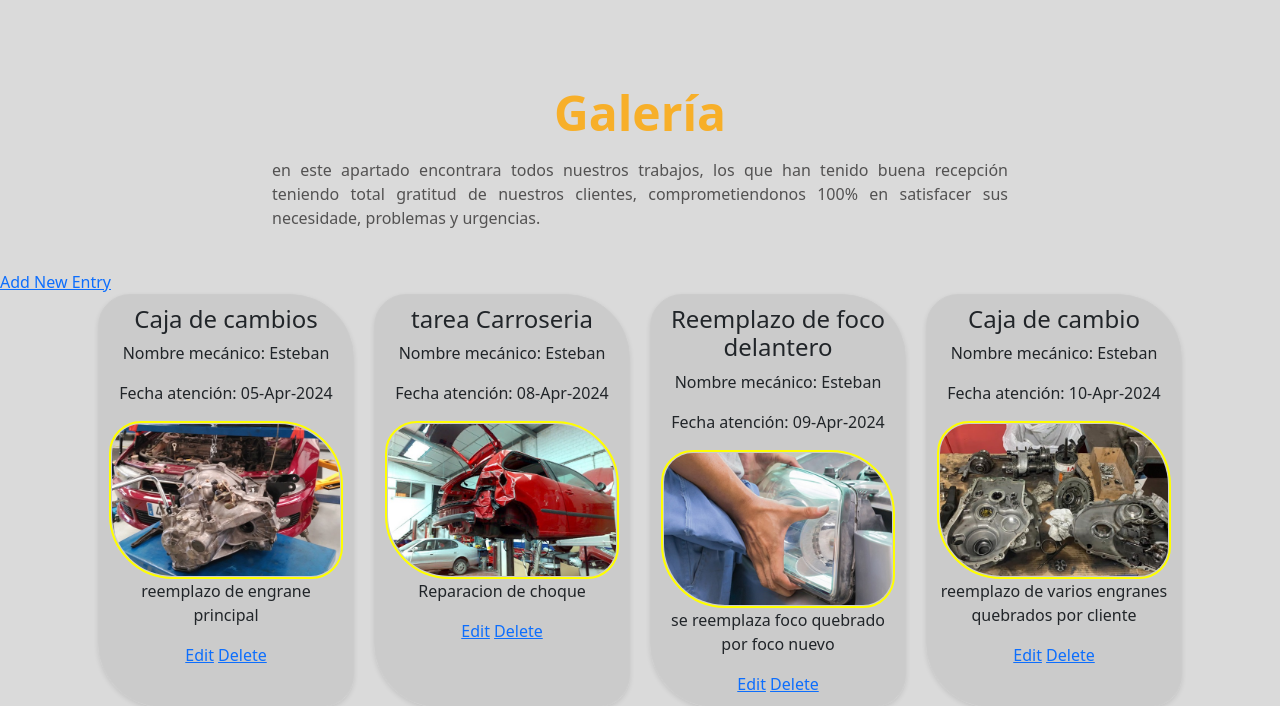
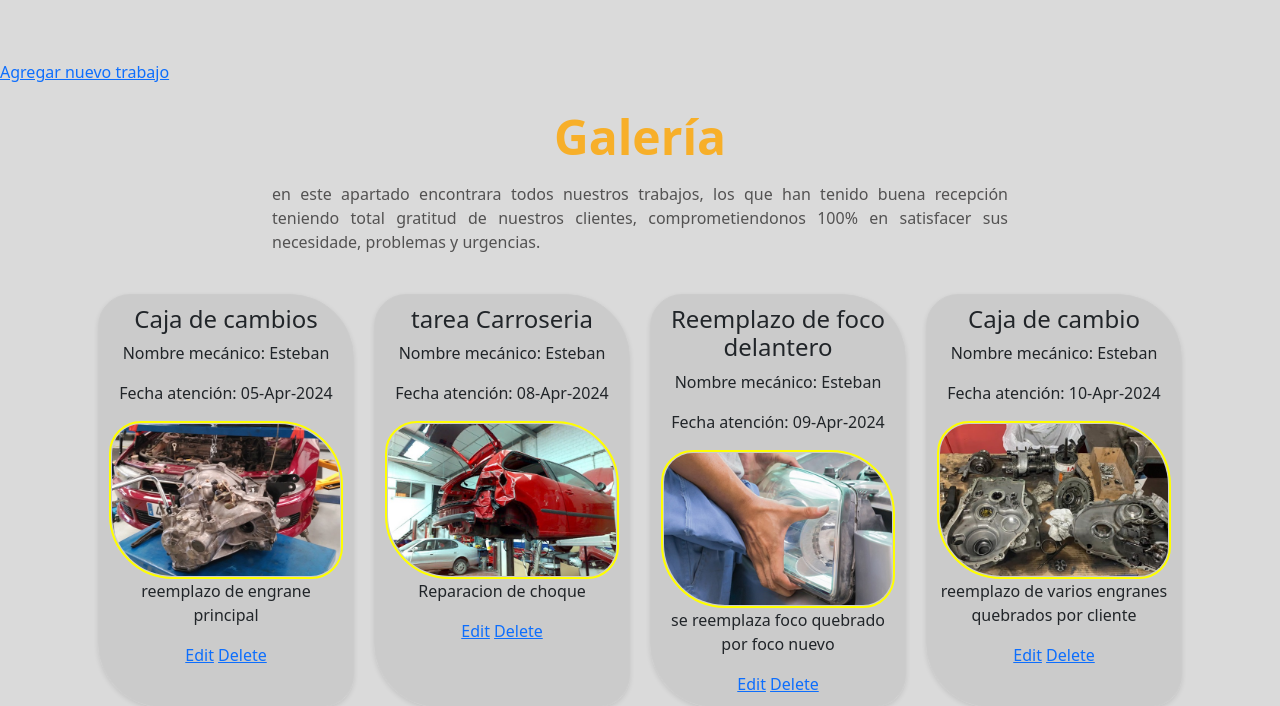
Before and after one commit to NicoBust/RayoMakween3, a Django app: page /images/ in a window 1280 px wide. Shown: the part 80-786 px from the top of the page. Run offline with Django 4.2, Linux system fonts and the light colour scheme; a user stored in the database is signed in; data comes from the database, SQL or seed files in the repository.

Commit message:
me canse

```diff
--- a/mecanicos/forms.py
+++ b/mecanicos/forms.py
@@ -1,7 +1,7 @@
 # forms.py
 from django import forms # type: ignore
 from django.contrib.auth.forms import UserCreationForm # type: ignore
-from .models import User, ImageEntry
+from .models import User, ImageEntry, Material
 
 
 class RegisterForm(UserCreationForm):
@@ -11,6 +11,7 @@ class RegisterForm(UserCreationForm):
 
 # para manejar la creación y actualización de ImageEntry.
 class ImageEntryForm(forms.ModelForm):
+    materials = forms.CharField(widget=forms.Textarea, help_text="Ingrese los materiales separados por comas")
     class Meta:
         model = ImageEntry
-        fields = ['title', 'image', 'description', 'materials', 'date', 'author']
+        fields = ['title', 'image', 'description', 'date', 'author', 'materials']
--- a/mecanicos/models.py
+++ b/mecanicos/models.py
@@ -1,6 +1,7 @@
 # models.py
 from django.db import models # type: ignore
 from django.contrib.auth.models import AbstractBaseUser, BaseUserManager # type: ignore
+#from .models import Material
 
 class UserManager(BaseUserManager):
     def create_user(self, email, password=None):
@@ -60,16 +61,29 @@ class cliente(models.Model):
         return f"{self.nombre} {self.apellido_paterno}"
 
 # para almacenar la información de las imágenes, descripciones y materiales usados.
+class Material(models.Model):
+    name = models.CharField(max_length=255, choices=[
+        ('Ampolleta', 'Ampolleta'),
+        ('mangera', 'mangera'),
+        ('foco delantero', 'foco delantero'),
+        ('pasta', 'pasta'),
+        ('aceite', 'aceite'),
+        ('foco trasero', 'foco trasero'),
+    ])
+
+    def __str__(self):
+        return self.name
+
 class ImageEntry(models.Model):
     title = models.CharField(max_length=255, default='Título por defecto')
     image = models.ImageField(upload_to='images/')
     description = models.TextField()
-    materials = models.CharField(max_length=255)
+    materials = models.ManyToManyField(Material, related_name='image_entries') #models.CharField(max_length=255)
     date = models.DateField()
     author = models.CharField(max_length=100, choices=[
-        ('Esteban', 'Esteban'),
-        ('Nicolas', 'Nicolas'),
-        ('Juan', 'Juan'),
+        ('Esteban Salas', 'Esteban Salas'),
+        ('Nicolas Bustamante', 'Nicolas Bustamante'),
+        ('Juan Pérez', 'Juan Pérez'),
     ])
 
     def __str__(self):
--- a/mecanicos/templates/image_form.html
+++ b/mecanicos/templates/image_form.html
@@ -3,14 +3,13 @@
 <head>
     <title>{% if form.instance.pk %}Edit{% else %}Create{% endif %} Image Entry</title>
     <script src="https://code.jquery.com/jquery-3.6.0.min.js"></script>
-    <script src="https://ajax.googleapis.com/ajax/libs/jquery/3.6.0/jquery.min.js"></script>
     <script>
         $(document).ready(function() {
             $('#add-material').click(function() {
                 var newMaterial = $('#new-material').val();
                 if (newMaterial) {
                     var materialList = $('#material-list');
-                    var listItem = '<li>' + newMaterial + '<input type="hidden" name="materials[]" value="' + newMaterial + '"></li>';
+                    var listItem = '<li>' + newMaterial + '<input type="hidden" name="materials" value="' + newMaterial + '"></li>';
                     materialList.append(listItem);
                     $('#new-material').val('');
                 }
@@ -26,7 +25,7 @@
         <h2>Materials</h2>
         <ul id="material-list">
             {% for material in form.instance.materials.split(',') %}
-                <li>{{ material }}<input type="hidden" name="materials[]" value="{{ material }}"></li>
+                <li>{{ material }}<input type="hidden" name="materials" value="{{ material }}"></li>
             {% endfor %}
         </ul>
         <input type="text" id="new-material" placeholder="Add new material">
--- a/mecanicos/templates/image_list.html
+++ b/mecanicos/templates/image_list.html
@@ -64,6 +64,11 @@
             </header>
 
         <main>
+            <div class="#">
+                {% if request.user.is_authenticated and request.user.is_staff %}
+                <a href="{% url 'image_create' %}">Agregar nuevo trabajo</a>
+                {% endif %}
+            </div>
             <div class="galeria py-4">
                 <div class="container">
                     <div class="row justify-content-center">
@@ -77,10 +82,6 @@
                 </div>
             </div>
             <div>
-                {% if request.user.is_authenticated and request.user.is_staff %}
-                    <a href="{% url 'image_create' %}">Add New Entry</a>
-                {% endif %}
-
                 <div class="image-grid">
                     {% for image in images %}
                         <div class="image-box">
--- a/mecanicos/templates/index.html
+++ b/mecanicos/templates/index.html
@@ -134,7 +134,7 @@
                             <p class="#">{{ image.title }} - {{ image.date|date:"d-M-Y"}}</p>
                             <img src="{{ image.image.url }}" class="d-block w-100" alt="{{ image.title }}" height="190">
                             <div class="">
-
+                             <a href="{% url 'ultimoT1' %}"> detalle</a>
                                 <!--h5 class="txt-amarillo">{{ image.description }}</h5-->
                             </div>
                         </div>
--- a/mecanicos/templates/ultimoT1.html
+++ b/mecanicos/templates/ultimoT1.html
@@ -62,7 +62,7 @@
                             <div class="col-lg-8 col-md-8 txt-justificado">
                                 <p class="t600 display-5 txt-naranja text-center">Detalle de ultimo trabajo</p>
                                 <p class="t600 display-5 txt-naranja text-center">Esteban Salas</p>
-                                <p>Con fecha (12-04-2024)</p>
+                                <p>Con fecha (02-May-2024)</p>
                                 <p class="txt-justificado txt-plomo">Se recibió un desafío único cuando un cliente llegó con un vehículo de alta gama que presentaba problemas eléctricos intermitentes. Las luces interiores y exteriores parpadeaban sin razón aparente, y los sistemas de seguridad no funcionaban correctamente.</p>
                                 <p class="txt-justificado txt-plomo">Esteban inició su diagnóstico con una revisión minuciosa del sistema eléctrico del automóvil. Tras horas de pruebas y análisis, descubrió un fallo oculto en el cableado principal que alimentaba tanto las luces como los sistemas de seguridad. Con precisión y cuidado, reemplazó los cables defectuosos y reforzó las conexiones críticas.</p>
                                 <p class="txt-justificado txt-plomo">El resultado fue impresionante: las luces del vehículo volvieron a funcionar perfectamente, y los sistemas de seguridad se restauraron por completo. El cliente quedó sorprendido por la rapidez y la eficacia de Esteban, quien una vez más demostró por qué es un referente en su campo.</p>
@@ -79,7 +79,7 @@
                         <div class="col-lg-4"></div>
                         <div class="col-lg-12 col-md-12 text-center bordes separa-hori-lg separa-verti">
                             <p>Buscando el problema</p>
-                            <img class="img-bordes" src="img\electrico\galeria\01.jpg" width="500" height="400">
+                            <img class="img-bordes" src="{% static 'img/primero.jpg' %}" width="500" height="400">
                         </div>
                     </div>
                 </div>
--- a/mecanicos/views.py
+++ b/mecanicos/views.py
@@ -64,10 +64,13 @@ def image_create(request):
     if request.method == 'POST':
         form = ImageEntryForm(request.POST, request.FILES)
         if form.is_valid():
-            materials = request.POST.getlist('materials')
-            image_entry = form.save(commit=False)
-            image_entry.materials = ','.join(materials)
-            image_entry.save()
+            image_entry = form.save()
+            materials = request.POST.get('materials', '').split(',')
+            for material in materials:
+                material = material.strip()
+                # Asegúrate de que 'Material' esté importado y exista
+                material_instance, created = Material.objects.get_or_create(name=material)
+                image_entry.materials.add(material_instance)  # Agregar al ManyToMany
             return redirect('image_list')
     else:
         form = ImageEntryForm()
@@ -79,10 +82,14 @@ def image_update(request, pk):
     if request.method == 'POST':
         form = ImageEntryForm(request.POST, request.FILES, instance=image)
         if form.is_valid():
-            materials = request.POST.getlist('materials')
             image_entry = form.save(commit=False)
-            image_entry.materials = ','.join(materials)
-            image_entry.save()
+            materials = request.POST.get('materials', '').split(',')
+            image_entry.save()  # Guarda primero la entrada de imagen
+            image_entry.materials.clear()  # Limpia los materiales anteriores
+            for material in materials:
+                material = material.strip()
+                material_instance, created = Material.objects.get_or_create(name=material)
+                image_entry.materials.add(material_instance)  # Agregar nuevos materiales
             return redirect('image_list')
     else:
         form = ImageEntryForm(instance=image)
```
Also changed, not shown: db.sqlite3, mecanicos/migrations/0006_material_alter_imageentry_author_and_more.py (added), mecanicos/migrations/0007_alter_material_name.py (added), mecanicos/static/img/Primero.jpg (added), mecanicos/static/img/Segundo.jpg (added), mecanicos/static/img/Tercero.jpg (added).
